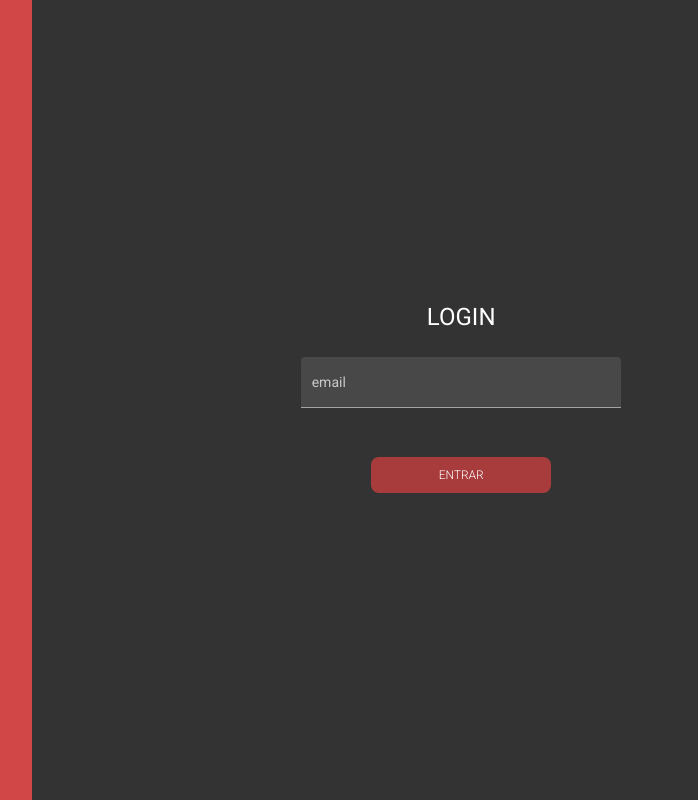
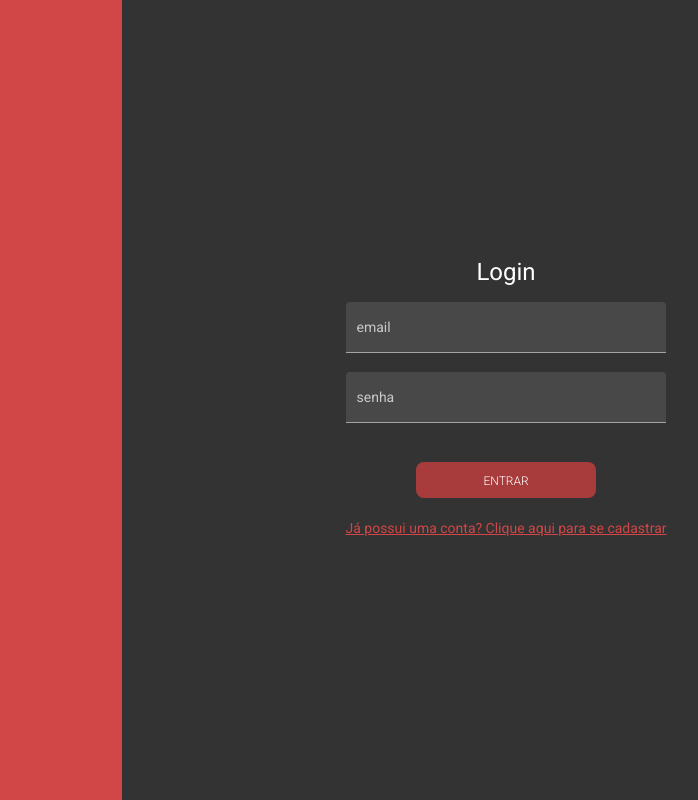
Before and after one commit to HelitonLima/dou-finder-front, an Angular app: page /login in a window 1280 px wide. Shown: the whole page, without its empty margins (390-1088 px from the left). Built offline with nearby package versions, Linux system fonts and the light colour scheme.

Commit message:
login screen

```diff
--- a/src/app/views/auth/login/login.component.html
+++ b/src/app/views/auth/login/login.component.html
@@ -1,20 +1,32 @@
 <div class="container" fxLayout="row">
-    <div class="red-side" fxLayout="column" fxFlex="33"></div>
+    <div class="red-side" fxLayout="column" fxFlex="40">
 
-    <div class="content" fxLayout="column" fxFlex="67" fxLayoutGap="30px" fxLayoutAlign="center center">
+    </div>
+
+    <div class="content" fxLayout="column" fxFlex="60" fxLayoutGap="20px" fxLayoutAlign="center center">
         <span class="title">
-            LOGIN
+            Login
         </span>
 
-        <div class="inputs" fxLayout="column" fxLayoutGap="15px">
+        <div class="inputs" fxLayout="column">
             <mat-form-field class="example-full-width" appearance="fill" style="width: 320px;" color="primary">
                 <mat-label>email</mat-label>
                 <input matInput placeholder="digite seu email aqui...">
-              </mat-form-field>
+            </mat-form-field>
+
+            <mat-form-field class="example-full-width" appearance="fill" style="width: 320px;" color="primary">
+                <mat-label>senha</mat-label>
+                <input matInput placeholder="digite sua senha aqui..." type="password">
+            </mat-form-field>
         </div>
 
         <div class="buttons" fxLayout="column" fxLayoutGap="15px" fxLayoutAlign="center center">
-            <button mat-flat-button class="button login" (click)="login()">ENTRAR</button>
+            <button [disabled]="isLoading" mat-flat-button class="button login" (click)="login()">
+                <mat-spinner [diameter]="20" style="margin: auto; color: #FFF" *ngIf="isLoading"></mat-spinner>
+                <span [hidden]="isLoading">ENTRAR</span>
+            </button>
         </div>
+
+        <a href="/signup">Já possui uma conta? Clique aqui para se cadastrar</a>
     </div>
 </div>
--- a/src/app/views/auth/login/login.component.ts
+++ b/src/app/views/auth/login/login.component.ts
@@ -8,6 +8,8 @@ import { Component, OnInit } from '@angular/core';
 })
 export class LoginComponent implements OnInit {
 
+  public isLoading = false;
+
   constructor(
     private router: Router
   ) { }
@@ -16,6 +18,11 @@ export class LoginComponent implements OnInit {
   }
 
   login() {
-    console.log('logou')
+    this.isLoading = true;
+
+    setTimeout(() => {
+      this.isLoading = false;
+      console.log('logou');
+    }, 3000);
   }
 }
--- a/src/styles.scss
+++ b/src/styles.scss
@@ -1,7 +1,13 @@
+@use './assets/colors' as color;
+
 /* You can add global styles to this file, and also import other style files */
 
 html, body { height: 100%; }
 body { margin: 0; font-family: Roboto, "Helvetica Neue", sans-serif; }
+
+a {
+    color: color.$red;
+}
 
 .title {
     font-size: 24px;
@@ -25,3 +31,13 @@ body { margin: 0; font-family: Roboto, "Helvetica Neue", sans-serif; }
 .mat-form-field.mat-focused .mat-form-field-label {
     color: white !important;
 }
+
+.mat-form-field.mat-focused .mat-form-field-ripple {
+    background-color: color.$red;
+}
+
+.mat-form-field,
+.mat-progress-spinner circle, .mat-spinner circle    {
+    color: #FFF;
+    stroke: #FFF;
+}
```
Also changed, not shown: package.json (line endings or trailing spaces), 1 other file (tests, documents, lock files or other folders).
